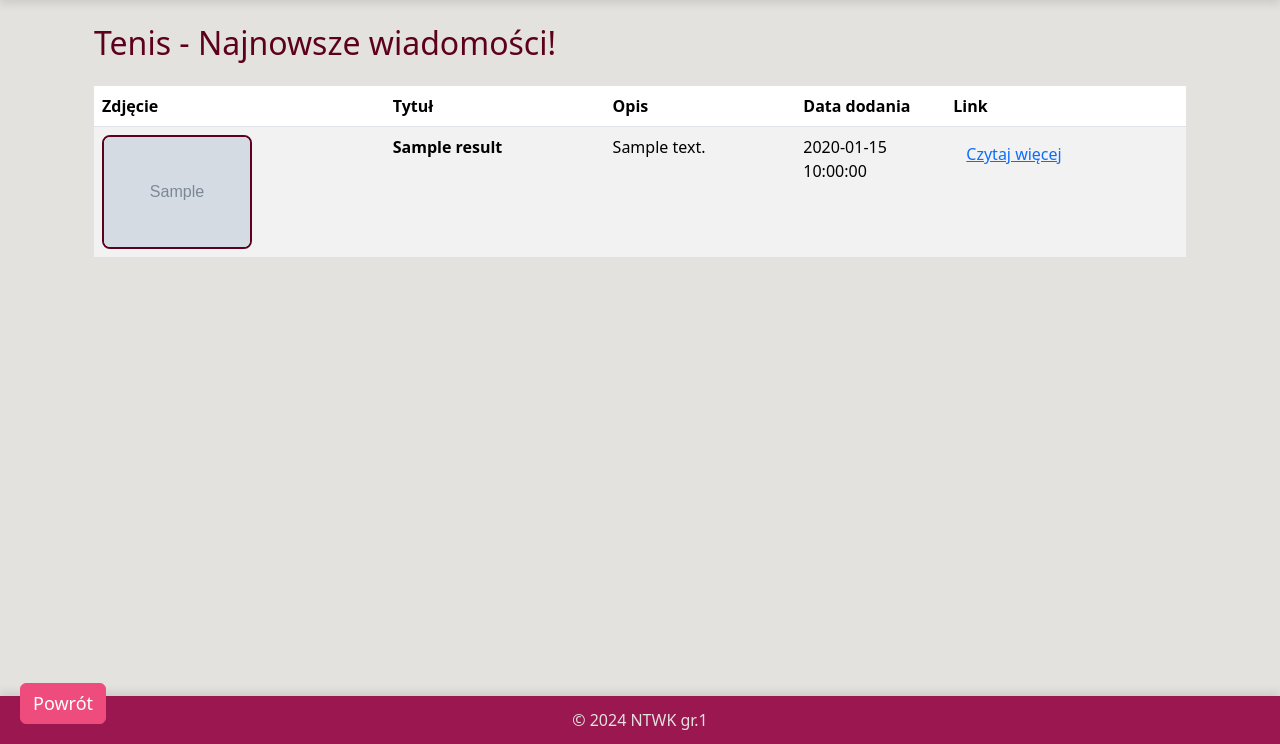
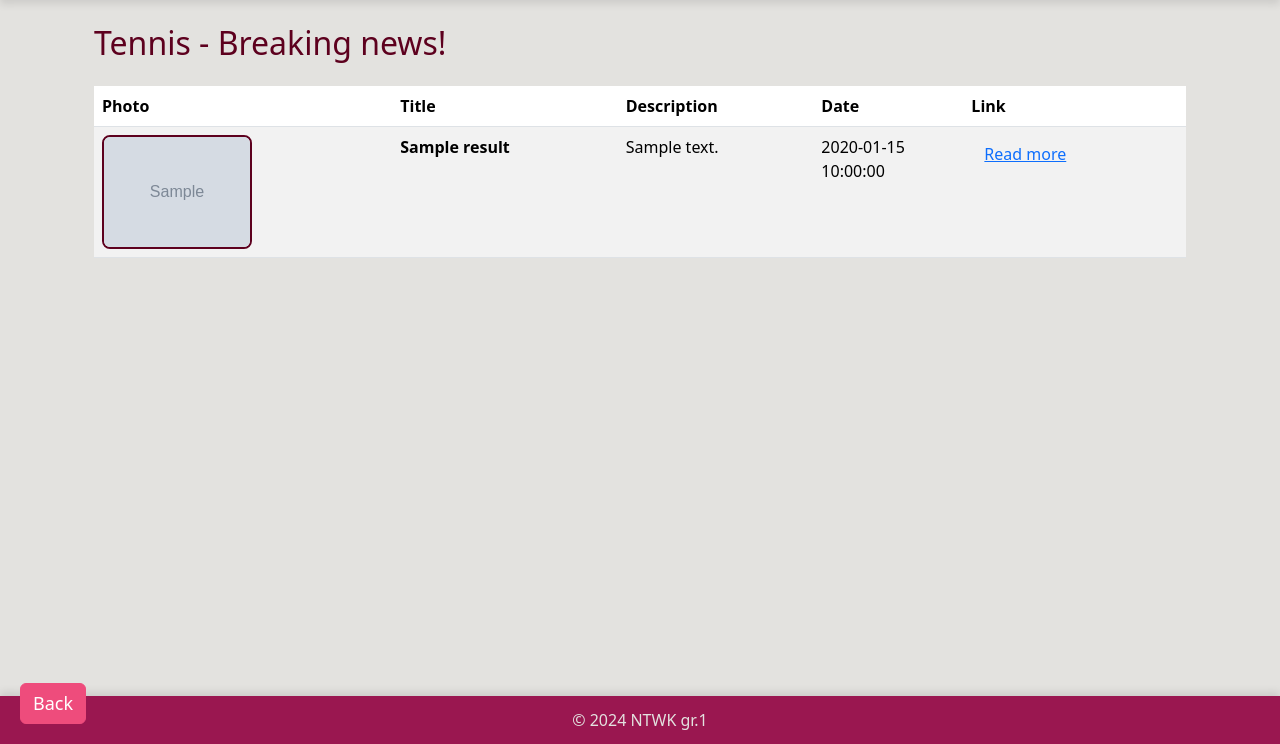
Before and after one commit to TobiaszAGH/news, a Flask app: page /sport/articles/tennis in a window 1280 px wide. Shown: the part 56-800 px from the top of the page. Run offline with Flask 3, Linux system fonts and the light colour scheme; grey boxes marked "Sample" are stand-in pictures; a database or web service that is not in the repository returns one stand-in record (values such as "Sample title"); data that the repository does not hold is empty; some libraries are stand-ins or nearby versions; some web fonts are replaced.

Commit message:
Poprawki prototypu Sport

```diff
--- a/app/blueprints/sport/routes.py
+++ b/app/blueprints/sport/routes.py
@@ -18,15 +18,15 @@ def sport_home():
 def sport_articles(sport_type):
     api_url = SPORT_API.get(sport_type)
     sport_names = {
-        "football": "Piłka Nożna",
-        "tennis": "Tenis",
-        "ski_jumping": "Skoki Narciarskie",
-        "volleyball": "Siatkówka"
+        "football": "Football",
+        "tennis": "Tennis",
+        "ski_jumping": "Ski jumping",
+        "volleyball": "Volleyball"
     }
-    sport_name = sport_names.get(sport_type, "Nieznany Sport")
+    sport_name = sport_names.get(sport_type, "Unknown")
 
     if not api_url:
-        return render_template('articles.html', articles=[], sport_name=sport_name, error="Nieznany sport!")
+        return render_template('articles.html', articles=[], sport_name=sport_name, error="Unknown!")
 
     try:
         response = requests.get(api_url)
@@ -44,4 +44,4 @@ def sport_articles(sport_type):
         ]
         return render_template('articles.html', articles=articles, sport_name=sport_name)
     except Exception as e:
-        return render_template('articles.html', articles=[], sport_name=sport_name, error="Nie udało się pobrać artykułów!")
+        return render_template('articles.html', articles=[], sport_name=sport_name, error="Failed to load articles!")
--- a/app/blueprints/sport/templates/articles.html
+++ b/app/blueprints/sport/templates/articles.html
@@ -1,4 +1,4 @@
-{% extends "base.html" %} {% block title %}Artykuły Sportowe{% endblock %} {%
+{% extends "base.html" %} {% block title %}Sports Articles{% endblock %} {%
 block header %}
 <link
   rel="stylesheet"
@@ -20,17 +20,17 @@ block header %}
 
 {% endblock %} {%block main %}
 <div class="container mt-4">
-  <h2 class="mb-4">{{ sport_name }} - Najnowsze wiadomości!</h2>
+  <h2 class="mb-4">{{ sport_name }} - Breaking news!</h2>
   {% if error %}
   <div class="alert alert-danger">{{ error }}</div>
   {% else %}
   <table class="table table-striped">
     <thead>
       <tr>
-        <th>Zdjęcie</th>
-        <th>Tytuł</th>
-        <th>Opis</th>
-        <th>Data dodania</th>
+        <th>Photo</th>
+        <th>Title</th>
+        <th>Description</th>
+        <th>Date</th>
         <th>Link</th>
       </tr>
     </thead>
@@ -41,24 +41,23 @@ block header %}
           {% if article.image %}
           <img
             src="{{ article.image }}"
-            alt="Zdjęcie artykułu"
+            alt="Article photo"
             class="article-image"
             onclick="openModal('{{ article.image }}')"
           />
-          {% else %} Brak zdjęcia {% endif %}
+          {% else %} No photo {% endif %}
         </td>
         <td><strong>{{ article.title }}</strong></td>
         <td>
-          {% if article.description %} {{ article.description }} {% else %} Opis
-          niedostępny - przejdź do całego artykułu -> {% endif %}
+          {% if article.description %} {{ article.description }} {% else %} Description unavailable - go to full article -> {% endif %}
         </td>
         <td style="width: 150px">
-          {% if article.pubDate %} {{ article.pubDate }} {% else %} Brak daty {%
+          {% if article.pubDate %} {{ article.pubDate }} {% else %} No date {%
           endif %}
         </td>
         <td>
           <a href="{{ article.link }}" target="_blank" class="btn btn-link"
-            >Czytaj więcej</a
+            >Read more</a
           >
         </td>
       </tr>
@@ -69,7 +68,7 @@ block header %}
   <a
     href="{{ url_for('sport.sport_home') }}"
     class="btn btn-primary sticky-back-button"
-    >Powrót</a
+    >Back</a
   >
 </div>
 <div
@@ -78,6 +77,6 @@ block header %}
   style="display: none"
   onclick="closeModal()"
 >
-  <img id="modal-image" class="modal-image" alt="Powiększone zdjęcie" />
+  <img id="modal-image" class="modal-image" alt="Enlarged photo" />
 </div>
 {% endblock %}
--- a/app/static/css/sport.css
+++ b/app/static/css/sport.css
@@ -1,15 +1,15 @@
 .button {
+  font-size: 18px;
+}
+.back-button {
+  position: fixed;
+  bottom: 60px;
+  left: 20px;
   font-size: 18px;
 }
 .sticky-back-button {
   position: fixed;
   bottom: 20px;
-  left: 20px;
-  font-size: 18px;
-}
-.back-button {
-  position: fixed;
-  bottom: 60px;
   left: 20px;
   font-size: 18px;
 }
```
Also changed, not shown: app/blueprints/sport/templates/sport.html (+6 -6 lines).
